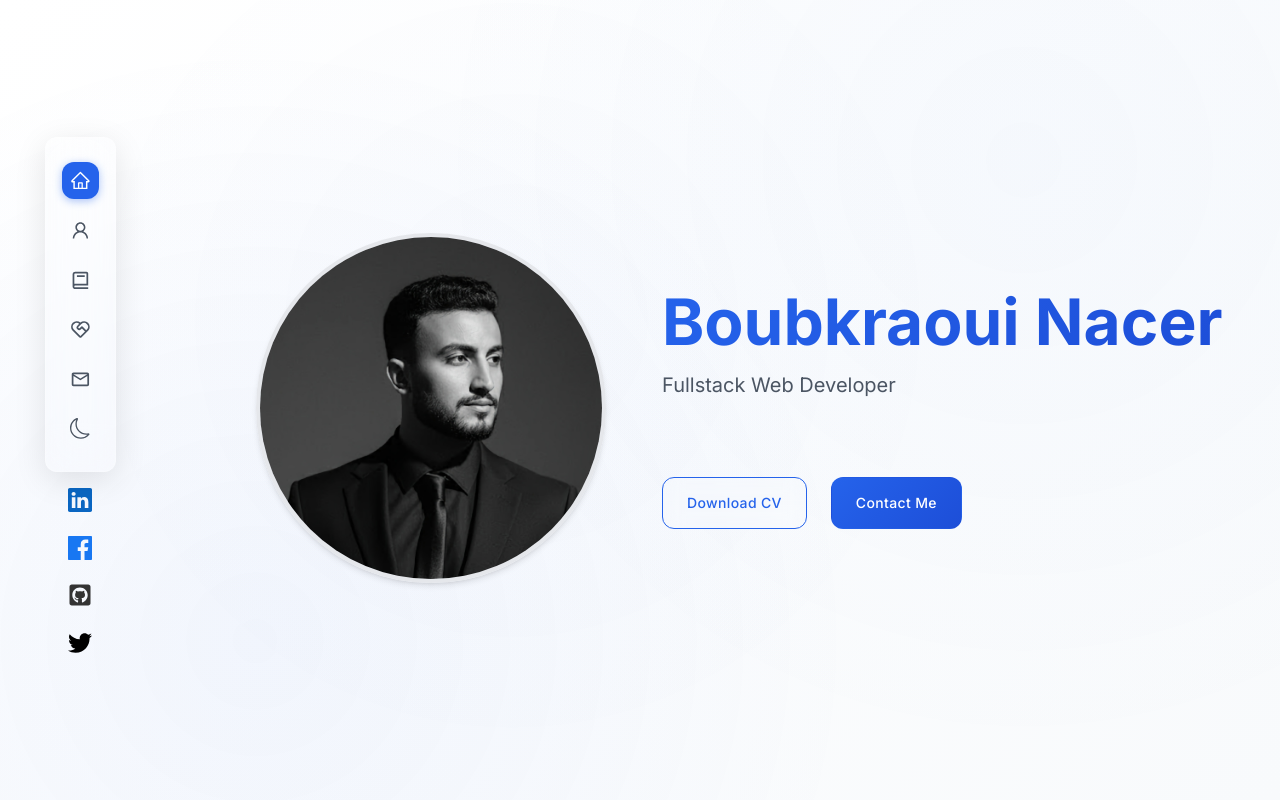
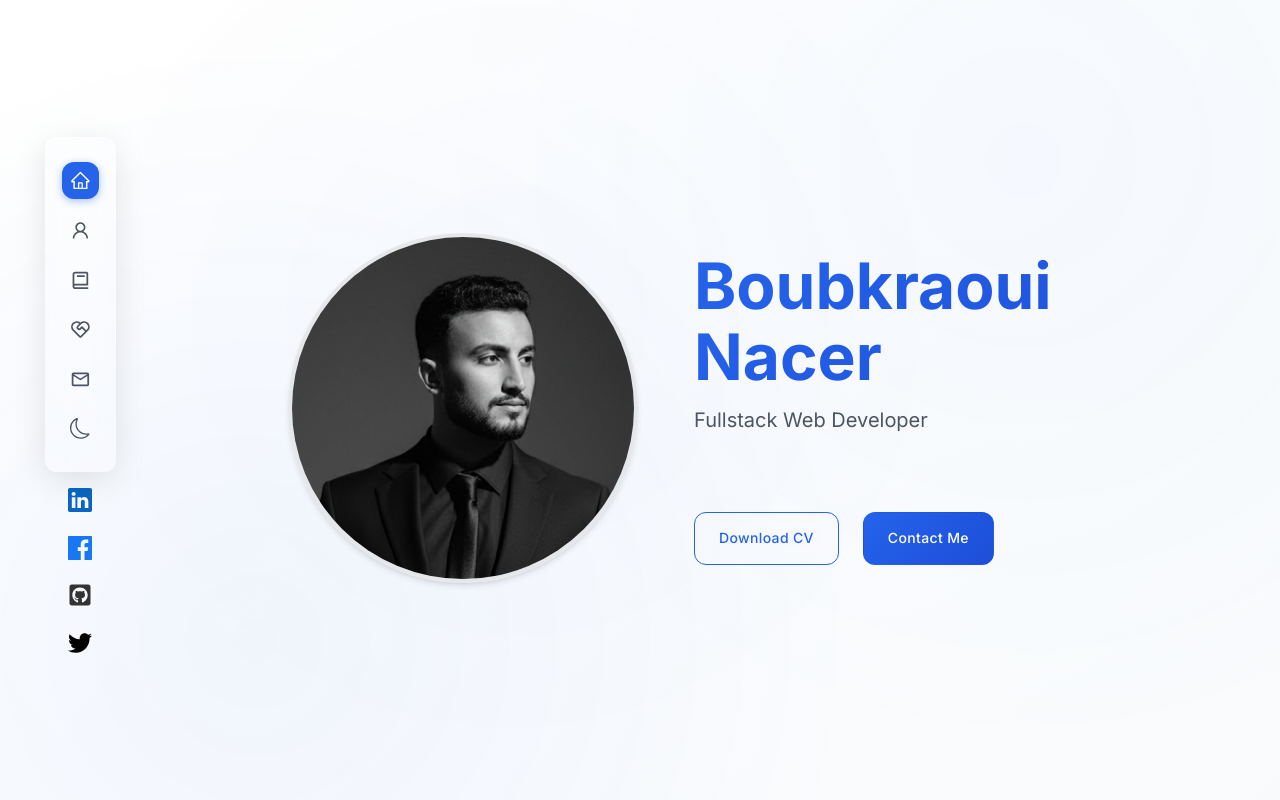
Before and after one commit to boubnacer/nacer-portfolio, a React (Create React App) app: page / in a window 1280 px wide. Shown: the top 800 px of the page. Built offline with nearby package versions, Linux system fonts and the light colour scheme.

Commit message:
Removing the home icon

```diff
--- a/src/templates.js/header.css
+++ b/src/templates.js/header.css
@@ -13,7 +13,7 @@
   position: relative;
   max-width: 1200px;
   margin: 0 auto;
-  margin-left: 8rem; /* Account for sidebar width */
+  margin-left: 10rem; /* Account for sidebar width */
   padding-left: 8rem;
   padding-right: 2rem;
 }
@@ -92,7 +92,7 @@
     flex-direction: column;
     text-align: center;
     gap: var(--spacing-xl);
-    padding-top: 10rem;
+    padding-top: 8rem;
     min-height: auto;
     max-width: 100%;
     padding-left: 1rem;
```
